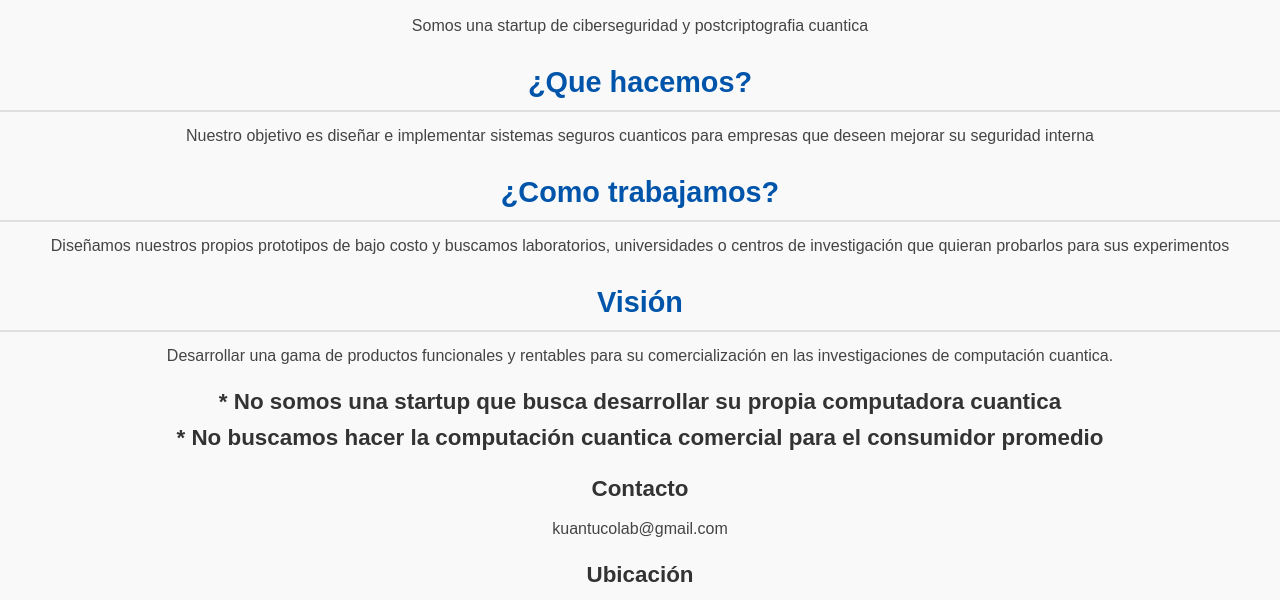
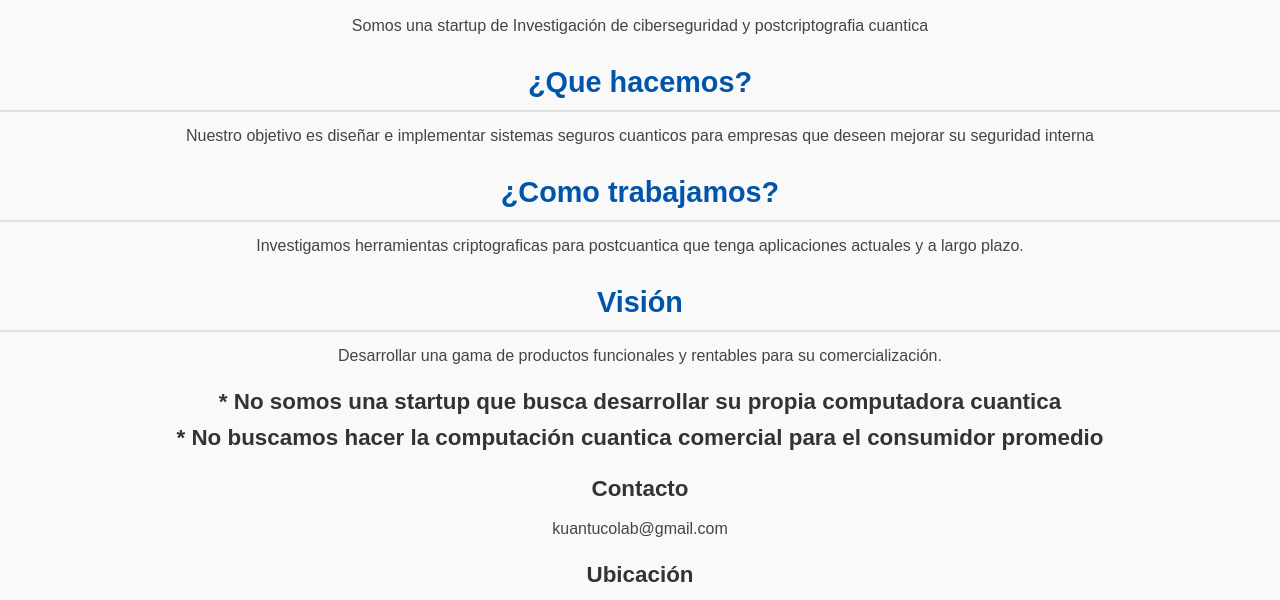
Before and after one commit to dgocrz/Kuantu, a plain HTML site: page index.html in a window 1280 px wide. Shown: the part 131-731 px from the top of the page. Drawn offline with Linux system fonts and the light colour scheme.

Commit message:
index.html

```diff
--- a/index.html
+++ b/index.html
@@ -191,7 +191,7 @@ img {
     </ul>
   </nav>
     <h1>Kuantu</h1>
-    <p>Somos una startup de ciberseguridad y postcriptografia cuantica </p>
+    <p>Somos una startup de Investigación de ciberseguridad y postcriptografia cuantica </p>
 
 
 
@@ -206,11 +206,11 @@ img {
     <p>Nuestro objetivo es diseñar e implementar sistemas seguros cuanticos para empresas que deseen mejorar su seguridad interna  </p>
     <h2>¿Como trabajamos?</h2>
     <p>
-        Diseñamos nuestros propios prototipos de bajo costo y buscamos laboratorios, universidades o centros de investigación que quieran probarlos para sus experimentos
+        Investigamos herramientas criptograficas para postcuantica que tenga aplicaciones actuales y a largo plazo.
     </p>
     <h2>Visión</h2>
     <p>
-        Desarrollar una gama de productos funcionales y rentables para su comercialización en las investigaciones de computación cuantica.
+        Desarrollar una gama de productos funcionales y rentables para su comercialización.
     </p>
     <h3>
         *
```
